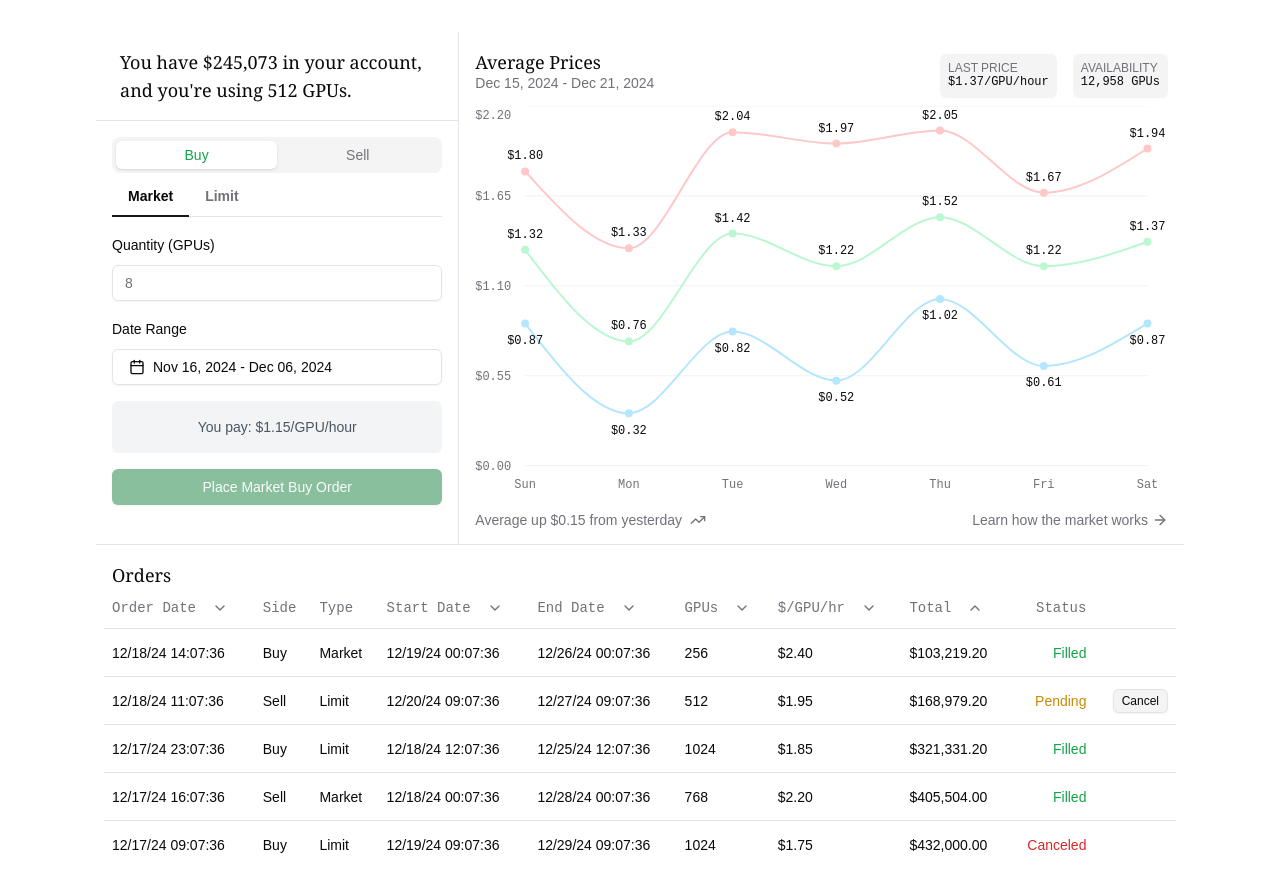
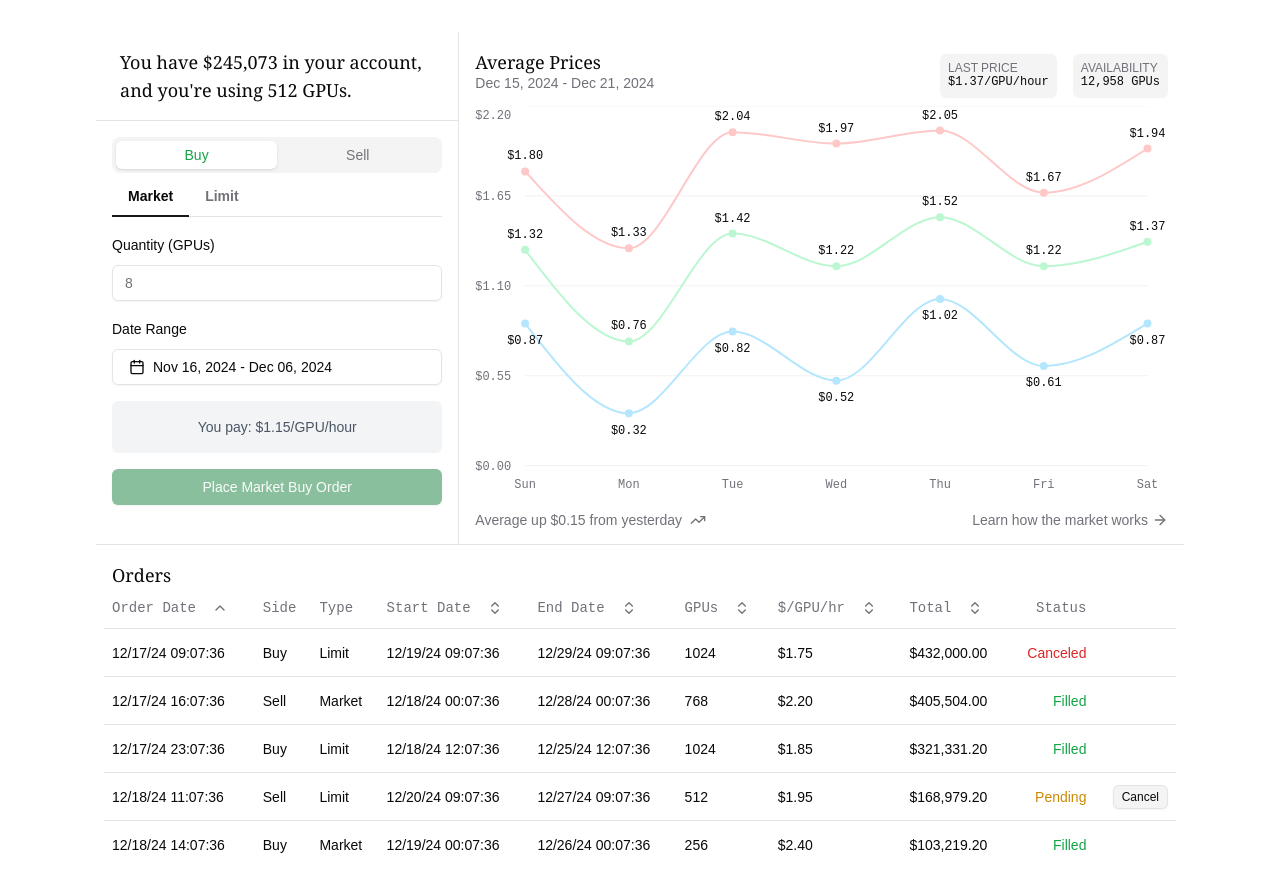
Before and after one commit to darzyx/gpu-auction-house, a Next.js app: page / in a window 1280 px wide. Shown: the top 892 px of the page. Built offline with nearby package versions, Linux system fonts and the light colour scheme.

Commit message:
Make sorting icons make more sense

```diff
--- a/src/components/orders/columns.tsx
+++ b/src/components/orders/columns.tsx
@@ -27,8 +27,10 @@ const SortableHeader = ({ column, children }: { column: any; children: React.Rea
             {children}
             {column.getIsSorted() === "asc" ? (
                 <ChevronUp className="ml-2 h-4 w-4" />
+            ) : column.getIsSorted() === "desc" ? (
+                <ChevronDown className="ml-2 h-4 w-4" />
             ) : (
-                <ChevronDown className="ml-2 h-4 w-4" />
+                <ChevronsUpDown className="ml-2 h-4 w-4" />
             )}
         </Button>
     );
--- a/src/components/orders/index.tsx
+++ b/src/components/orders/index.tsx
@@ -18,7 +18,7 @@ type TOrdersProps<TData, TValue> = {
 };
 
 export default function Orders<TData, TValue>({ columns, data }: TOrdersProps<TData, TValue>) {
-    const [sorting, setSorting] = useState<SortingState>([{ id: "totalPrice", desc: false }]);
+    const [sorting, setSorting] = useState<SortingState>([{ id: "orderDate", desc: false }]);
     console.log({ sorting });
 
     const table = useReactTable({
```
